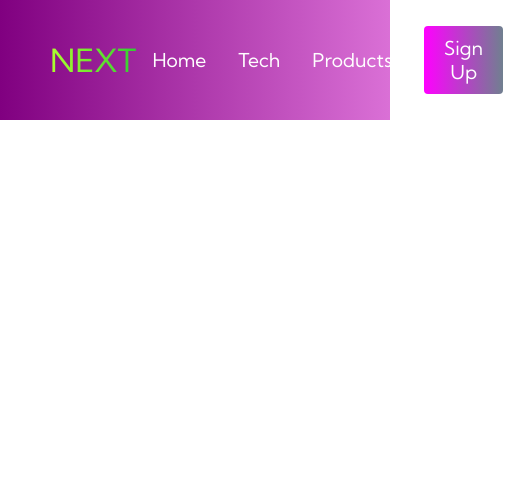
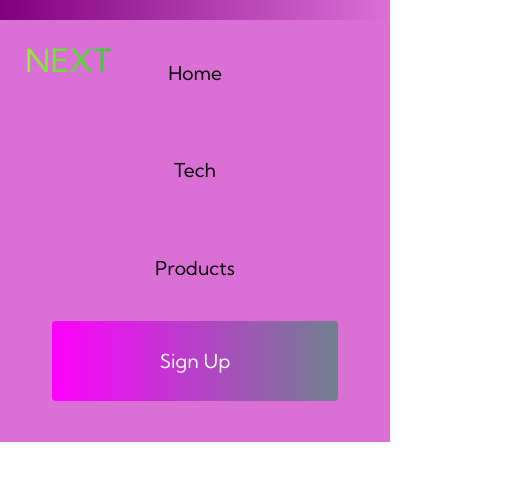
Before and after one commit to midnightmoet/Website-Design, a plain HTML site: page index.html in a window 390 px wide. Shown: the whole page, 519 px wide, since content can reach past the window. Drawn offline with Linux system fonts and the light colour scheme.

Commit message:
working on the toolbar

```diff
--- a/styles.css
+++ b/styles.css
@@ -68,7 +68,7 @@
 
 .navbar_links {
     display: flex;
-    color: white;
+    color: black;
     align-items: center;
     justify-content: center;
     text-decoration: none;
@@ -109,3 +109,83 @@
     color: limegreen;
     transition: all 0.3s ease;
 }
+
+@media screen and (max-width: 960px) {
+    .navbar_container {
+        display: flex;
+        justify-content: space-between;
+        height: 80px;
+        z-index: 1;
+        width: 100%;
+        max-width: 1300px;
+        padding: 0px;
+    }
+
+    .navbar_menu {
+        display: grid;
+        grid-template-columns: auto;
+        margin: 0px;
+        width: 100%;
+        position: absolute;
+        /* top: -1000px;
+        opacity: 0px; */
+        transition: all 0.5s ease;
+        height: 50vh;
+        z-index: -1;
+        background: orchid;
+    }
+
+    .navbar_menu.active {
+        background: orchid;
+        top: 100%;
+        opacity: 1;
+        transition: all 0.5s ease;
+        z-index: 99;
+        height: 50vh;
+        font-size: 1.6rem;
+    }
+
+    #navbar_logo {
+       padding-left: 25px;
+    }
+
+    .navbar_toggle .bar {
+        width: 25px;
+        height: 3px;
+        margin: 5px auto;
+        transition: all 0.3s ease-in-out;
+        background: white;
+    }
+
+    .navbar_item {
+        width: 100%;
+    }
+
+    .navbar_links {
+        text-align: center;
+        padding: 2rem;
+        width: 100%;
+        display: table;
+    }
+
+    #mobile-menu {
+        position: absolute;
+        top: 20%;
+        right: 5%;
+        transform: translate(5%, 20%);
+    }
+
+    .navbar_button {
+        padding-bottom: 2rem;
+    }
+
+    .button {
+        display: flex;
+        justify-content: center;
+        align-items: center;
+        width: 80%;
+        height: 80px;
+        margin: 0px;
+
+    }
+}
```
